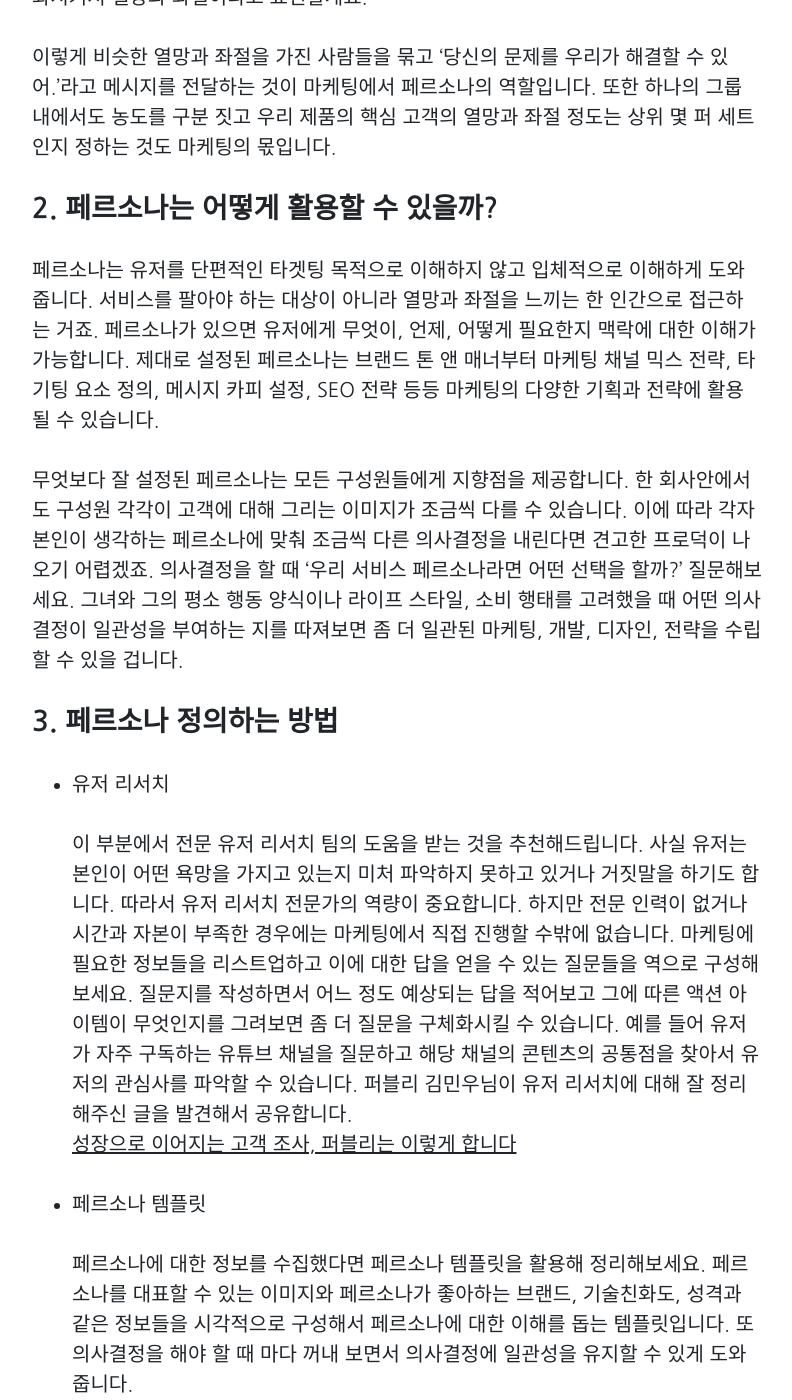
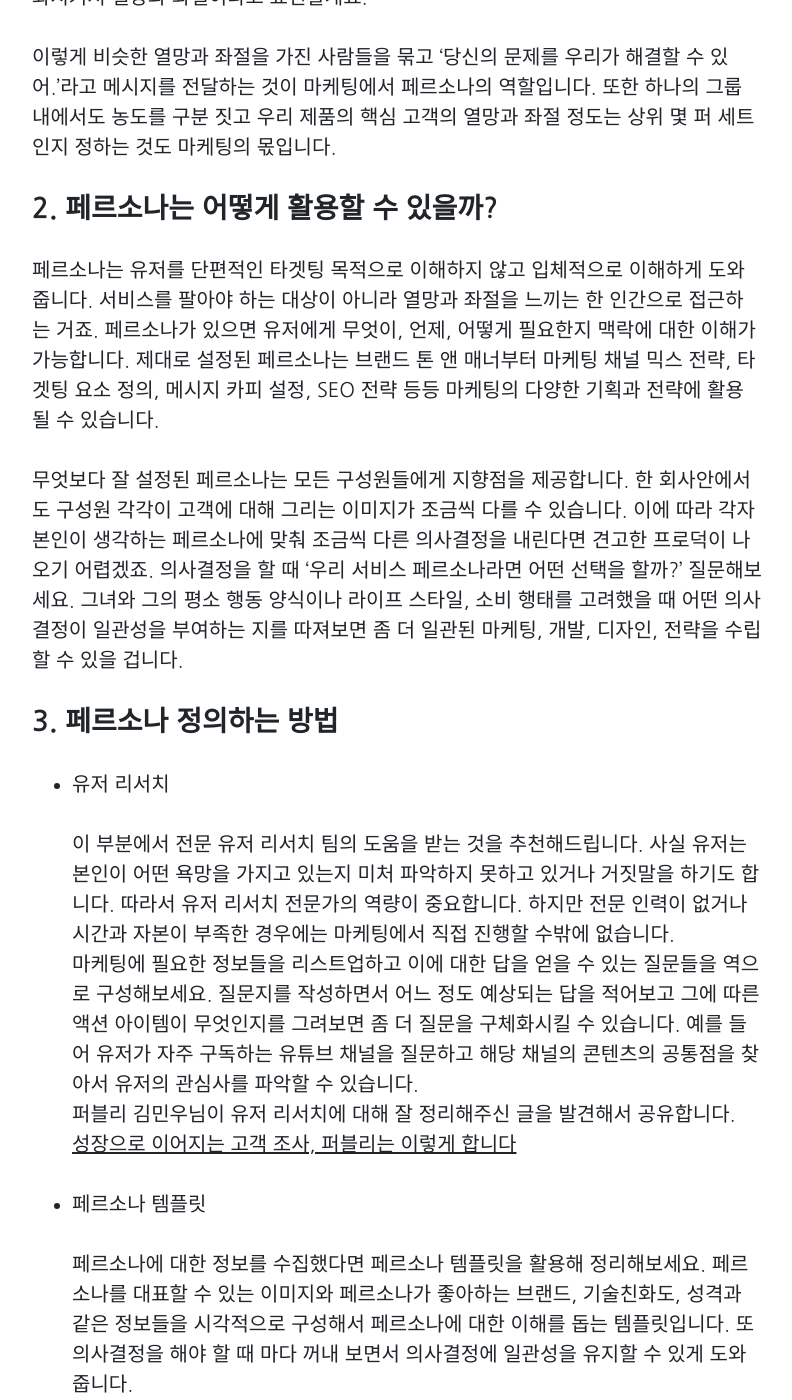
Before and after one commit to Marapro88/mara, a Jekyll site: the page built from _posts/Marketing/2020-08-09-marketing-persona-buildup.md, in a window 1280 px wide and 1400 px high, scrolled down 1332 px. Shown: the whole window, without its empty margins (243-1035 px from the left). Built offline with Jekyll 4.4.1, drawn with Linux system fonts in a browser that asks for light colours; comment, search, counter and statistics services are not loaded; some of the changed text lies outside the part shown.

Commit message:
0901 페르소나 원고 탈고 2
맞춤법
줄바꿈

```diff
--- a/_posts/Marketing/2020-08-09-marketing-persona-buildup.md
+++ b/_posts/Marketing/2020-08-09-marketing-persona-buildup.md
@@ -37,7 +37,7 @@
 
 ### 2. 페르소나는 어떻게 활용할 수 있을까?
 
-페르소나는 유저를 단편적인 타겟팅 목적으로 이해하지 않고 입체적으로 이해하게 도와줍니다. 서비스를 팔아야 하는 대상이 아니라 열망과 좌절을 느끼는 한 인간으로 접근하는 거죠. 페르소나가 있으면 유저에게 무엇이, 언제, 어떻게 필요한지 맥락에 대한 이해가 가능합니다. 제대로 설정된 페르소나는 브랜드 톤 앤 매너부터 마케팅 채널 믹스 전략, 타기팅 요소 정의, 메시지 카피 설정, SEO 전략 등등 마케팅의 다양한 기획과 전략에 활용될 수 있습니다.
+페르소나는 유저를 단편적인 타겟팅 목적으로 이해하지 않고 입체적으로 이해하게 도와줍니다. 서비스를 팔아야 하는 대상이 아니라 열망과 좌절을 느끼는 한 인간으로 접근하는 거죠. 페르소나가 있으면 유저에게 무엇이, 언제, 어떻게 필요한지 맥락에 대한 이해가 가능합니다. 제대로 설정된 페르소나는 브랜드 톤 앤 매너부터 마케팅 채널 믹스 전략, 타겟팅 요소 정의, 메시지 카피 설정, SEO 전략 등등 마케팅의 다양한 기획과 전략에 활용될 수 있습니다.
 
 무엇보다 잘 설정된 페르소나는 모든 구성원들에게 지향점을 제공합니다. 한 회사안에서도 구성원 각각이 고객에 대해 그리는 이미지가 조금씩 다를 수 있습니다. 이에 따라 각자 본인이 생각하는 페르소나에 맞춰 조금씩 다른 의사결정을 내린다면 견고한 프로덕이 나오기 어렵겠죠. 의사결정을 할 때 '우리 서비스 페르소나라면 어떤 선택을 할까?' 질문해보세요. 그녀와 그의 평소 행동 양식이나 라이프 스타일, 소비 행태를 고려했을 때 어떤 의사결정이 일관성을 부여하는 지를 따져보면 좀 더 일관된 마케팅, 개발, 디자인, 전략을 수립할 수 있을 겁니다.
 
@@ -45,8 +45,8 @@
 
 - 유저 리서치
 
-  이 부분에서 전문 유저 리서치 팀의 도움을 받는 것을 추천해드립니다. 사실 유저는 본인이 어떤 욕망을 가지고 있는지 미처 파악하지 못하고 있거나 거짓말을 하기도 합니다. 따라서 유저 리서치 전문가의 역량이 중요합니다. 하지만 전문 인력이 없거나 시간과 자본이 부족한 경우에는 마케팅에서 직접 진행할 수밖에 없습니다.
-  마케팅에 필요한 정보들을 리스트업하고 이에 대한 답을 얻을 수 있는 질문들을 역으로 구성해보세요. 질문지를 작성하면서 어느 정도 예상되는 답을 적어보고 그에 따른 액션 아이템이 무엇인지를 그려보면 좀 더 질문을 구체화시킬 수 있습니다. 예를 들어 유저가 자주 구독하는 유튜브 채널을 질문하고 해당 채널의 콘텐츠의 공통점을 찾아서 유저의 관심사를 파악할 수 있습니다.
+  이 부분에서 전문 유저 리서치 팀의 도움을 받는 것을 추천해드립니다. 사실 유저는 본인이 어떤 욕망을 가지고 있는지 미처 파악하지 못하고 있거나 거짓말을 하기도 합니다. 따라서 유저 리서치 전문가의 역량이 중요합니다. 하지만 전문 인력이 없거나 시간과 자본이 부족한 경우에는 마케팅에서 직접 진행할 수밖에 없습니다.<br>
+  마케팅에 필요한 정보들을 리스트업하고 이에 대한 답을 얻을 수 있는 질문들을 역으로 구성해보세요. 질문지를 작성하면서 어느 정도 예상되는 답을 적어보고 그에 따른 액션 아이템이 무엇인지를 그려보면 좀 더 질문을 구체화시킬 수 있습니다. 예를 들어 유저가 자주 구독하는 유튜브 채널을 질문하고 해당 채널의 콘텐츠의 공통점을 찾아서 유저의 관심사를 파악할 수 있습니다.<br>
   퍼블리 김민우님이 유저 리서치에 대해 잘 정리해주신 글을 발견해서 공유합니다. <br>
   [성장으로 이어지는 고객 조사, 퍼블리는 이렇게 합니다](https://publy.co/content/4484?s=cwazjn)
 
@@ -71,11 +71,11 @@
 - 타겟팅 팁
 
   - 타겟 유저만 설치하고 있는 앱은 앱 인스톨 타겟팅을 걸기에 아주 좋습니다. 여성 유저를 타겟하고 싶으면 생리 캘린더 앱 설치자를 타겟팅 하는 것처럼요.
-  - 타겟 유저가 즐길만한 콘텐츠를 알아내는 것도 좋은 방법 입니다. 콘텐츠는 유저의 라이프스타일을 직관적으로 반영하는 영역입니다. 타겟 유저가 SNS에서 팔로우하는 인플루언서나 유튜브 구독 채널, 넷플릭스, 뮤직 플레이리스트, 잡지 등을 확인해보시고 그중에 관심사나 키워드 타겟팅이 가능한 요소를 찾아보세요.
+  - 타겟 유저가 즐길만한 콘텐츠를 알아내는 것도 좋은 방법 입니다. 콘텐츠는 유저의 라이프스타일을 직관적으로 반영하는 영역입니다. 타겟 유저가 SNS에서 팔로우하는 인플루언서나 유튜브 구독 채널, 넷플릭스, 뮤직 플레이리스트, 잡지 등을 확인 해보시고 그 중에 관심사나 키워드 타겟팅이 가능한 요소를 찾아보세요.
 
 - 브랜드 톤&매너 설정
 
-  브랜드의 톤&매너는 말투입니다. 예를 들어 '코로나 극복을 위해 사회적 거리두기를 실천합시다'라는 메시지를 전달한다고 했을 때 문재인 대통령과 지코가 전달하는 톤&매너는 전혀 다르겠죠? 브랜드 톤&매너를 정할 때는 진지함과 친근함을 스케일의 양 끝에 두고 페르소나를 고려해서 결정하면 됩니다. 서비스 타겟 유저의 열망과 좌절이 무엇인지 생각해보면 진지하게 전달해야 할지 친근하게 전달해야 할 지 결정하기 쉽습니다. 지금 당장 코로나로 인해 괴로워하는 소상공인들에게 장난을 거는 듯한 캐주얼한 톤 앤 매너로 접근하면 역효과를 불러일으킬 겁니다. 반대로 혈기왕성한 20대 초반 대학생들에게 너무 진지하게 다가간다면 메시지를 들으려고도 안 하겠죠.
+  브랜드의 톤&매너는 말투입니다. 예를 들어 '코로나 극복을 위해 사회적 거리두기를 실천합시다'라는 메시지를 전달한다고 했을 때 문재인 대통령과 지코가 전달하는 톤&매너는 전혀 다르겠죠? <br>브랜드 톤&매너를 정할 때는 진지함과 친근함을 스케일의 양 끝에 두고 페르소나를 고려해서 결정하면 됩니다. 서비스 타겟 유저의 열망과 좌절이 무엇인지 생각해보면 진지하게 전달해야 할지 친근하게 전달해야 할 지 결정하기 쉽습니다. 지금 당장 코로나로 인해 괴로워하는 소상공인들에게 장난을 거는 듯한 캐주얼한 톤 앤 매너로 접근하면 역효과를 불러일으킬 겁니다. 반대로 혈기왕성한 20대 초반 대학생들에게 너무 진지하게 다가간다면 메시지를 들으려고도 안 하겠죠.
 
 - 메시지
 
```
Also changed, not shown: other parts of _posts/Marketing/2020-08-09-marketing-persona-buildup.md (+1 -1 lines).
